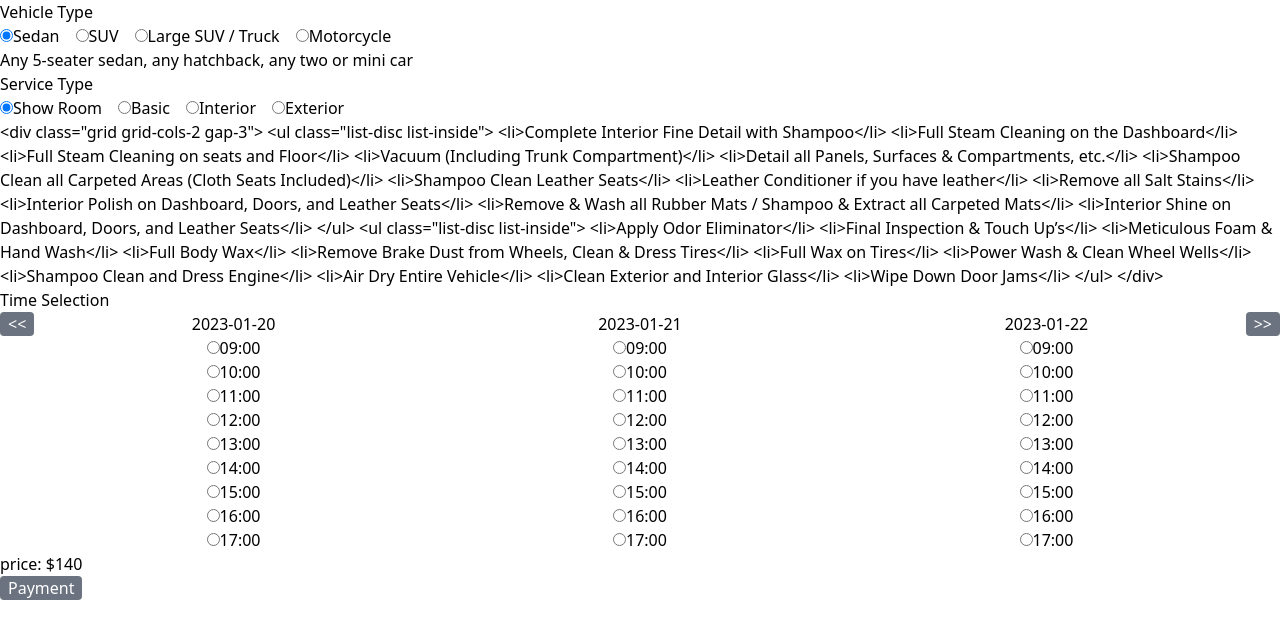
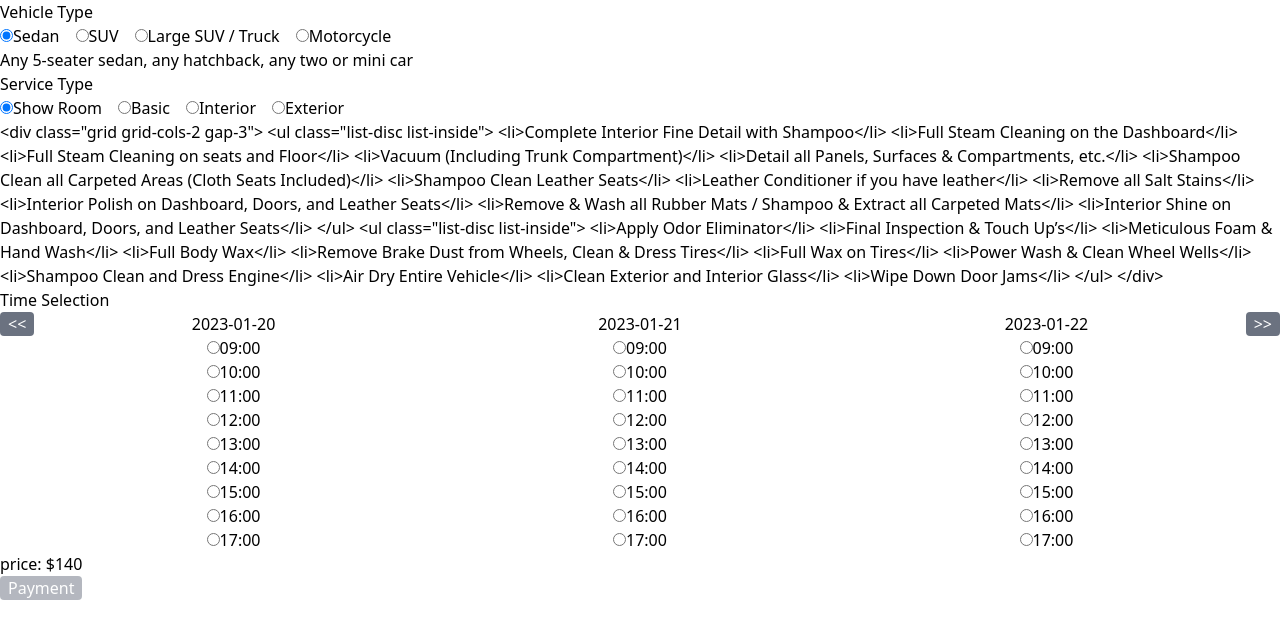
Before and after one commit to hannah-habibpour/jayplus, a React (Create React App) app: page / in a window 1280 px wide. Shown: the top 638 px of the page. Built offline with nearby package versions, Linux system fonts and the light colour scheme; the HTML template or start-up script is replaced by a standard one.

Commit message:
added links to Button component

```diff
--- a/src/components/booking/BookingFooter.jsx
+++ b/src/components/booking/BookingFooter.jsx
@@ -4,12 +4,14 @@ import BookingContext from "../../context/BookingContext"
 import Button from "../shared/all/Button"
 
 function BookingFooter() {
-  const { totalPrice } = useContext(BookingContext)
+  const { totalPrice, vehicleTypeSelected, serviceTypeSelected, dateTimeSelected } = useContext(BookingContext)
+
+  const isDisabled = (dateTimeSelected === "" || vehicleTypeSelected === "" || serviceTypeSelected === "")
 
   return (
     <section id="booking-footer">
       <div>price: ${totalPrice}</div>
-      <Button>Payment</Button>
+        <Button to="/payment" disabled={isDisabled}>Payment</Button>
     </section>
   )
 }
--- a/src/components/payment/PaymentForm.jsx
+++ b/src/components/payment/PaymentForm.jsx
@@ -43,8 +43,8 @@ function PaymentForm() {
           </div>
         </div>
         <div className="flex items-center justify-center gap-2">
-          <Button>Cancel</Button>
-          <Button>Pay 30 $</Button>
+          <Button to="/">Cancel</Button>
+          <Button to="/payment-success">Pay 30 $</Button>
         </div>
       </form>
 
--- a/src/components/paymentSuccess/PaymentSuccessFooter.jsx
+++ b/src/components/paymentSuccess/PaymentSuccessFooter.jsx
@@ -3,7 +3,7 @@ import Button from "../shared/all/Button"
 function PaymentSuccessFooter() {
   return (
     <section id="payment-success-footer">
-      <Button>Back to Home</Button>
+      <Button to="/">Back to Home</Button>
     </section>
 
   )
--- a/src/components/shared/all/Button.jsx
+++ b/src/components/shared/all/Button.jsx
@@ -1,8 +1,12 @@
-function Button({ children }) {
+import { Link } from "react-router-dom"
+
+function Button({ to, children, disabled }) {
   return (
-    <button className="bg-gray-500 hover:bg-gray-700 text-white px-2 rounded">
+    <Link to={to} >
+      <button className={`bg-gray-500 hover:bg-gray-700 text-white px-2 rounded ${disabled ? "opacity-50 cursor-not-allowed" : ""}`} disabled={disabled}>
         {children}
-    </button>
+      </button>
+    </Link>
   )
 }
 
--- a/src/pages/PaymentSuccess.jsx
+++ b/src/pages/PaymentSuccess.jsx
@@ -1,22 +1,11 @@
+import { getInvoiceDetails } from "../utilities/utils"
 import PaymentSuccessHeader from "../components/paymentSuccess/PaymentSuccessHeader"
 import Invoice from "../components/shared/payment/Invoice"
 import PaymentSuccessFooter from "../components/paymentSuccess/PaymentSuccessFooter"
 
 function PaymentSuccess() {
 
-  const invoiceDetails = {
-    "Transaction Number": "13",
-    "Bill Number": "37",
-    "Type of Service": "Show Room",
-    "Vehicle Type": "Sedan",
-    "Date": "14 Mar 2023",
-    "Time": "15:00",
-    "Service Cost": "169.00 $",
-    "Discount": "Not Specified",
-    "Total": "169.00 $",
-    "Deposit": "30.00 $",
-    "Remaining": "139.00 $"
-  }
+  const invoiceDetails = getInvoiceDetails()
 
   return (
     <div id="payment-success-page">
```
